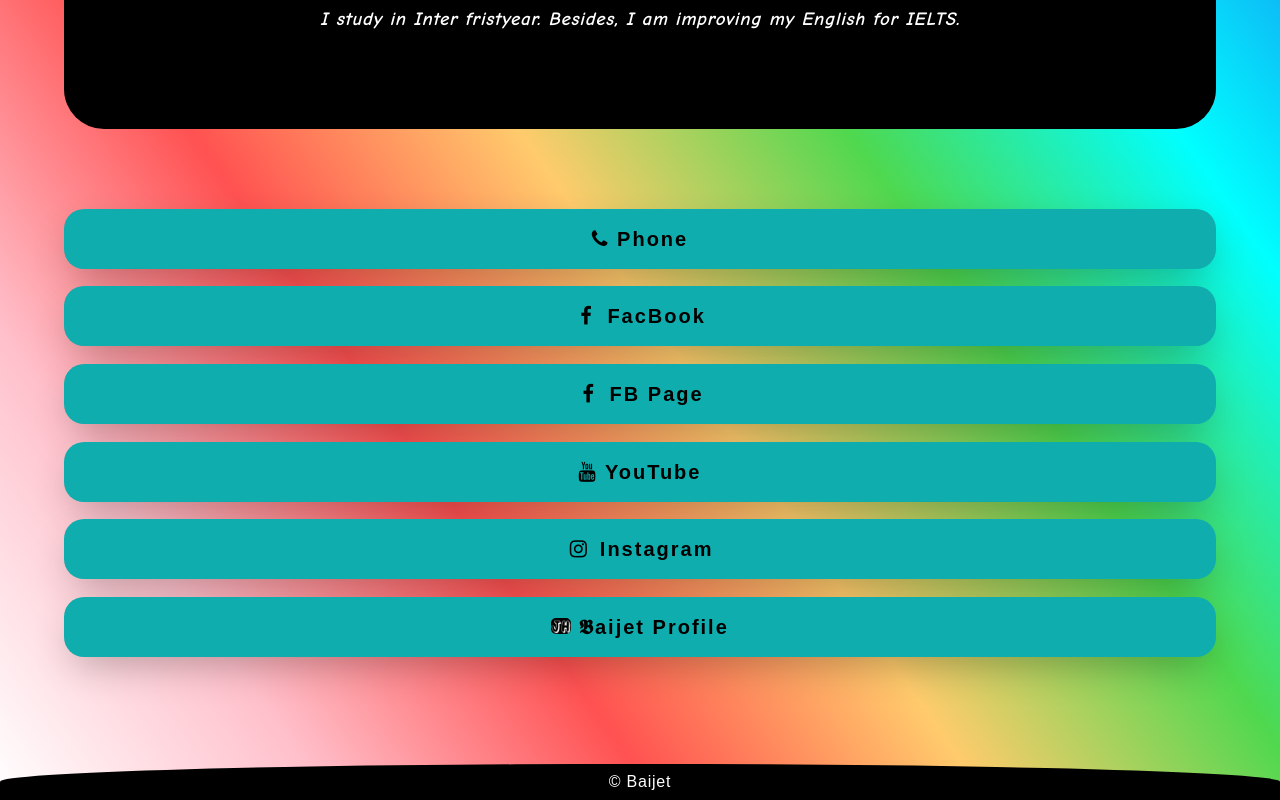
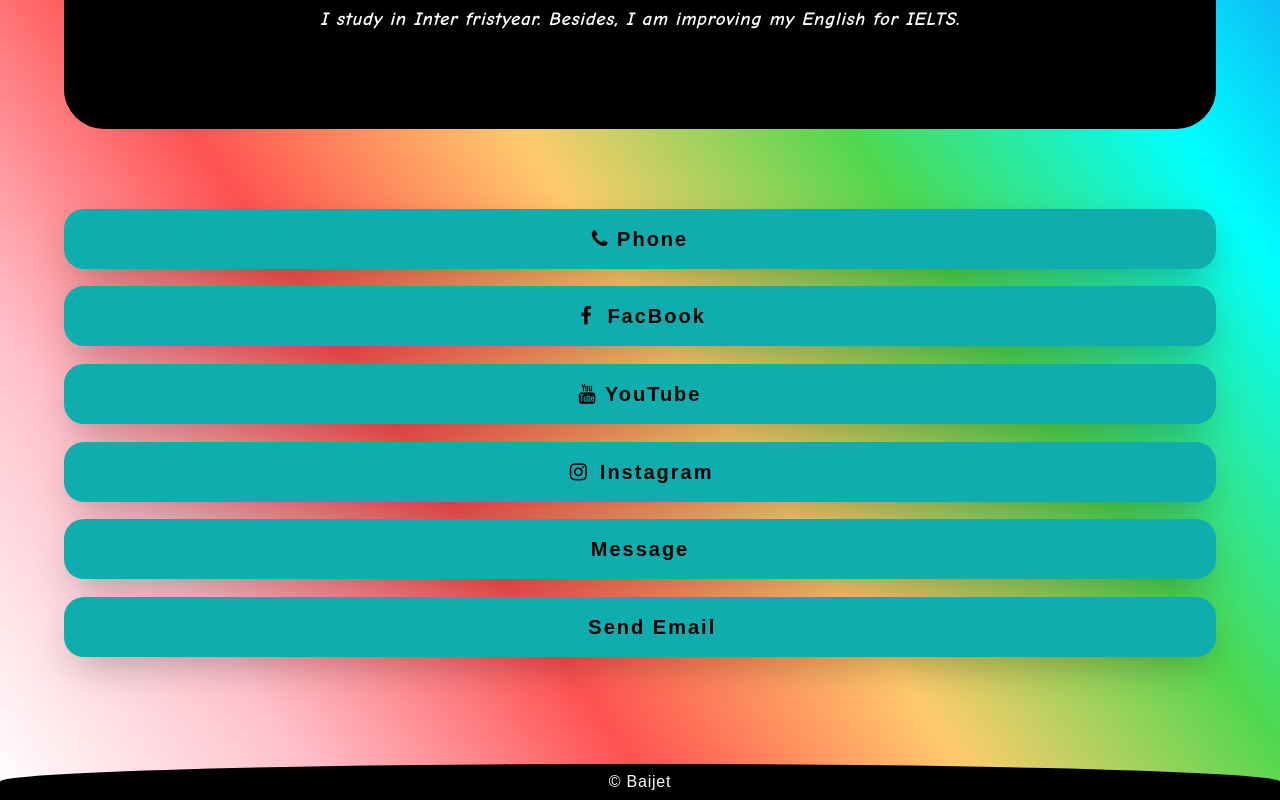
Before and after one commit to JH-Baijet/jh_baijet, a plain HTML site: page index.html in a window 1280 px wide. Shown: the part 664-1464 px from the top of the page. Drawn offline with Linux system fonts and the light colour scheme; files whose address does not match are found by name.

Commit message:
index.html

```diff
--- a/index.html
+++ b/index.html
@@ -31,10 +31,10 @@
         <div>
             <a href="tel:+880 1569 105 303" class="y-button"><i class="fa fa-sharp fa-solid fa-phone"></i> Phone</a>
             <a href="https://www.facebook.com/JHBaijet.P1" class="y-button"><i class="fa fa-facebook fa-fw"></i> FacBook</a>
-            <a href="https://www.facebook.com/CAF.OF" class="y-button"><i class="fa fa-facebook fa-fw"></i> FB Page</a>
-            <a href="https://www.youtube.com/@CAF_OF" class="y-button"><i class="fa fa-brands fa-youtube"></i> YouTube</a>
+            <a href="https://www.youtube.com/@jh_todio" class="y-button"><i class="fa fa-brands fa-youtube"></i> YouTube</a>
             <a href="https://www.instagram.com/jh_baijet/" class="y-button"><i class="fa fa-instagram fa-fw"></i> Instagram</a>
-            <a href="https://jh-baijet.github.io/baijet_profile/" class="y-button"><img src="Z.JH logo.jpg" alt=""> 𝕭aijet Profile</a>
+            <a href="m.me/JHBaijet.P1" class="y-button"><i class="fa-brands fa-facebook-messenger"></i> Message</a>
+            <a href="mailto:jhbaijet@gmail.com" class="y-button"><i class="fa-solid fa-envelope"></i> Send Email</a>
         </div>
     </section>
 
```
